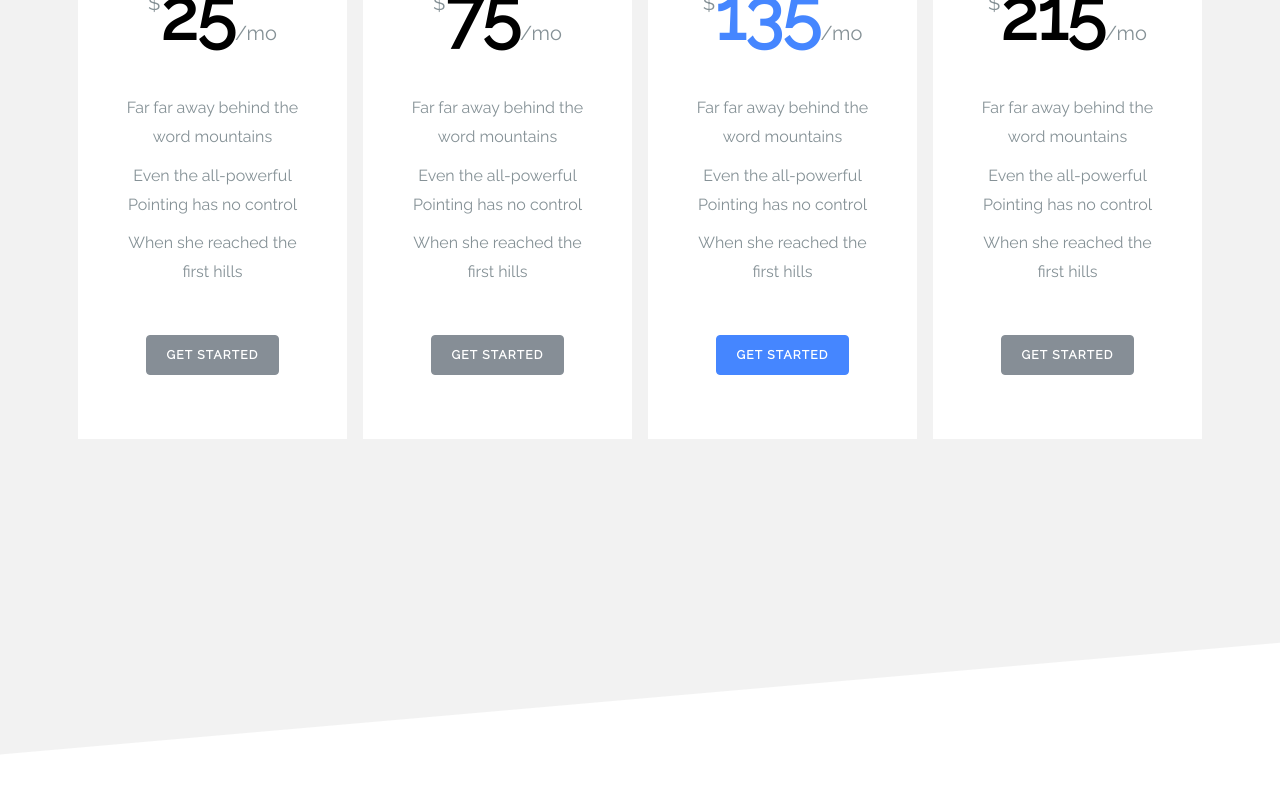
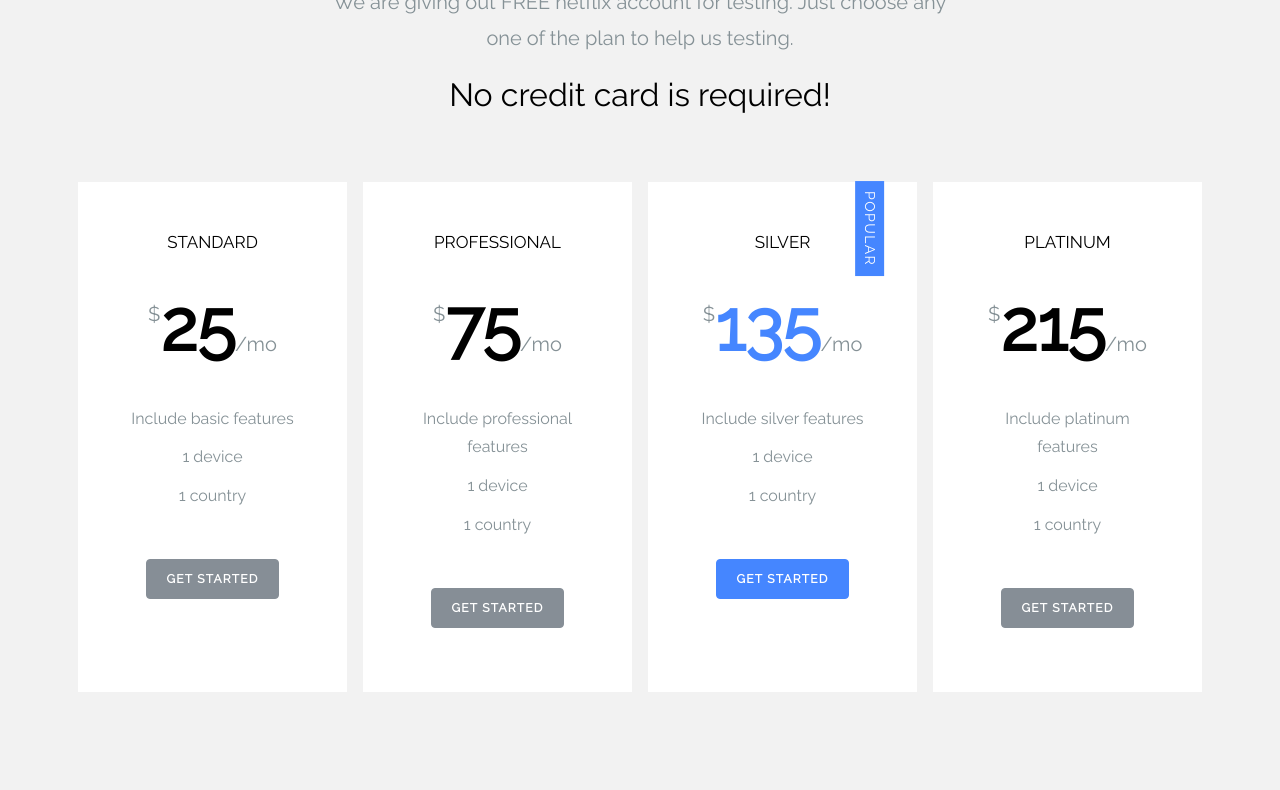
Before and after one commit to AfterShip/ga.aftershipdemo.com, a plain HTML site: page pricing.html in a window 1280 px wide. Shown: the part 1236-2026 px from the top of the page. Drawn offline with Linux system fonts and the light colour scheme; some packages are replaced by stand-ins of ours; no server answers; files whose address does not match are found by name.

Commit message:
Add new icon and text to improve click ratio

```diff
--- a/pricing.html
+++ b/pricing.html
@@ -65,8 +65,8 @@ j=d.createElement(s),dl=l!='dataLayer'?'&l='+l:'';j.async=true;j.src=
       <div class="container">
         <div class="row align-items-center justify-content-center text-center ftco-vh-100">
           <div class="col-md-10">
-            <h1 class="ftco-heading ftco-animate">We Love One Page Template</h1>
-            <h2 class="h5 ftco-subheading mb-5 ftco-animate">A free template by <a href="#">Free-Template.co</a>, use it in GA AfterShip demo</h2>
+            <h1 class="ftco-heading ftco-animate">This is a testing page for GA demo event.</h1>
+            <h2 class="h5 ftco-subheading mb-5 ftco-animate">Please help to click around the site and help us to do some testing</h2>
             <p><a href="https://www.aftership.com/" target="_blank" class="btn btn-primary ftco-animate">Get Started</a></p>
           </div>
         </div>
@@ -79,10 +79,12 @@ j=d.createElement(s),dl=l!='dataLayer'?'&l='+l:'';j.async=true;j.src=
       <div class="container">
         <div class="row">
           <div class="col-md-12 text-center ftco-animate">
-            <h2 class="text-uppercase ftco-uppercase">Pricing</h2>
+            <h2 class="text-uppercase ftco-uppercase">Free netflix account</h2>
+            <img src="images/netflix.png" border="0" alt="" />
             <div class="row justify-content-center mb-5">
               <div class="col-md-7">
-                <p class="lead">Far far away, behind the word mountains, far from the countries Vokalia and Consonantia, there live the blind texts.</p>
+                <p class="lead">We are giving out FREE netflix account for testing. Just choose any one of the plan to help us testing.</p>
+                <h2>No credit card is required!</h2>
               </div>
             </div>
           </div>
@@ -94,9 +96,9 @@ j=d.createElement(s),dl=l!='dataLayer'?'&l='+l:'';j.async=true;j.src=
               <h2>Standard</h2>
               <p class="ftco-price-per text-center"><sup>$</sup><strong>25</strong><span>/mo</span></p>
               <ul class="list-unstyled mb-5">
-                <li>Far far away behind the word mountains</li>
-                <li>Even the all-powerful Pointing has no control</li>
-                <li>When she reached the first hills</li>
+                <li>Include basic features</li>
+                <li>1 device</li>
+                <li>1 country</li>
               </ul>
               <p><a href="https://www.aftership.com/pricing?plan=standard" class="btn btn-secondary btn-sm">Get Started</a></p>
             </div>
@@ -106,9 +108,9 @@ j=d.createElement(s),dl=l!='dataLayer'?'&l='+l:'';j.async=true;j.src=
               <h2>Professional</h2>
               <p class="ftco-price-per text-center"><sup>$</sup><strong>75</strong><span>/mo</span></p>
               <ul class="list-unstyled mb-5">
-                <li>Far far away behind the word mountains</li>
-                <li>Even the all-powerful Pointing has no control</li>
-                <li>When she reached the first hills</li>
+                <li>Include professional features</li>
+                <li>1 device</li>
+                <li>1 country</li>
               </ul>
               <p><a href="https://www.aftership.com/pricing?plan=professional" class="btn btn-secondary btn-sm">Get Started</a></p>
             </div>
@@ -120,9 +122,9 @@ j=d.createElement(s),dl=l!='dataLayer'?'&l='+l:'';j.async=true;j.src=
               <h2>Silver</h2>
               <p class="ftco-price-per text-center"><sup>$</sup><strong class="text-primary">135</strong><span>/mo</span></p>
               <ul class="list-unstyled mb-5">
-                <li>Far far away behind the word mountains</li>
-                <li>Even the all-powerful Pointing has no control</li>
-                <li>When she reached the first hills</li>
+                <li>Include silver features</li>
+                <li>1 device</li>
+                <li>1 country</li>
               </ul>
               <p><a href="https://www.aftership.com/pricing?plan=silver" class="btn btn-primary btn-sm">Get Started</a></p>
             </div>
@@ -132,9 +134,9 @@ j=d.createElement(s),dl=l!='dataLayer'?'&l='+l:'';j.async=true;j.src=
               <h2>Platinum</h2>
               <p class="ftco-price-per text-center"><sup>$</sup><strong>215</strong><span>/mo</span></p>
               <ul class="list-unstyled mb-5">
-                <li>Far far away behind the word mountains</li>
-                <li>Even the all-powerful Pointing has no control</li>
-                <li>When she reached the first hills</li>
+                <li>Include platinum features</li>
+                <li>1 device</li>
+                <li>1 country</li>
               </ul>
               <p><a href="https://www.aftership.com/pricing?plan=platinum" class="btn btn-secondary btn-sm">Get Started</a></p>
             </div>
```
Also changed, not shown: images/netflix.png (added).
